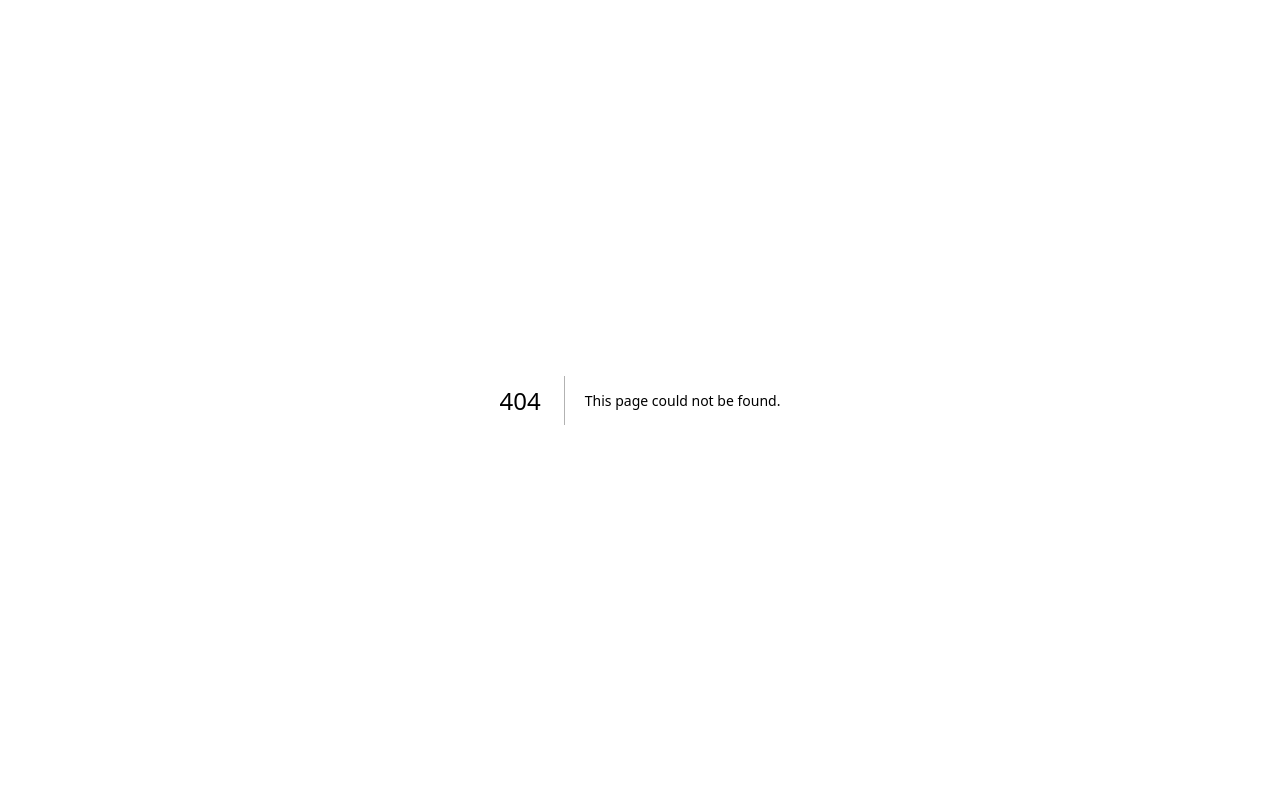
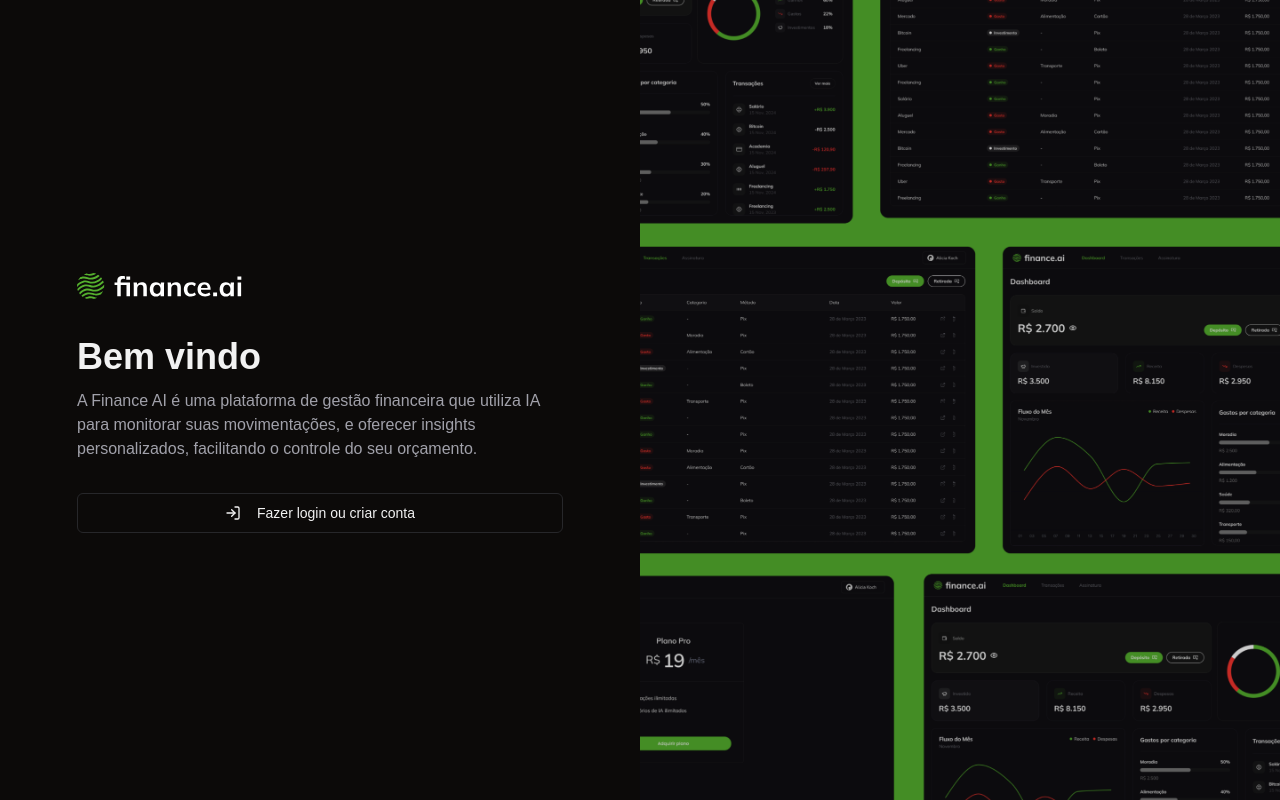
Before and after one commit to gabrielbertaglia/fsw-6.0-finance-ai, a Next.js app: page /signin in a window 1280 px wide. Before the commit this address had no page. Built offline with nearby package versions, Linux system fonts and the light colour scheme.

Commit message:
feat: add login page

```diff
--- /dev/null
+++ b/app/signin/page.tsx
@@ -0,0 +1,40 @@
+import { LogInIcon } from "lucide-react";
+import Image from "next/image";
+import { Button } from "../_components/ui/button";
+
+const SignInPage = () => {
+  return (
+    <div className="grid h-full grid-cols-2">
+      <div className="mx-auto flex h-full max-w-[550px] flex-col justify-center p-8">
+        <Image
+          src="/logo.svg"
+          width={173}
+          height={39}
+          alt="Finance AI"
+          className="mb-8"
+        />
+        <h1 className="mb-3 text-4xl font-bold">Bem vindo</h1>
+        <p className="mb-8 text-muted-foreground">
+          A Finance AI é uma plataforma de gestão financeira que utiliza IA para
+          monitorar suas movimentações, e oferecer insights personalizados,
+          facilitando o controle do seu orçamento.
+        </p>
+
+        <Button variant="outline">
+          <LogInIcon className="mr-2" />
+          Fazer login ou criar conta
+        </Button>
+      </div>
+      <div className="relative h-full w-full">
+        <Image
+          src="/login.png"
+          alt="Faça login"
+          fill
+          className="object-cover"
+        />
+      </div>
+    </div>
+  );
+};
+
+export default SignInPage;
--- a/app/subscription/page.tsx
+++ b/app/subscription/page.tsx
@@ -1,5 +1,5 @@
-const Subscription = () => {
-  return ( <h1>subscription</h1> );
-}
+const SubscriptionPage = () => {
+  return <h1>subscriptionPage</h1>;
+};
 
-export default Subscription;
+export default SubscriptionPage;
--- a/app/transactions/page.tsx
+++ b/app/transactions/page.tsx
@@ -1,5 +1,5 @@
-const Transactions = () => {
-  return <h1>transactions</h1>
-}
+const TransactionsPage = () => {
+  return <h1>transactionsPage</h1>;
+};
 
-export default Transactions
+export default TransactionsPage;
```
Also changed, not shown: public/login.png (added), public/logo.svg (added).
